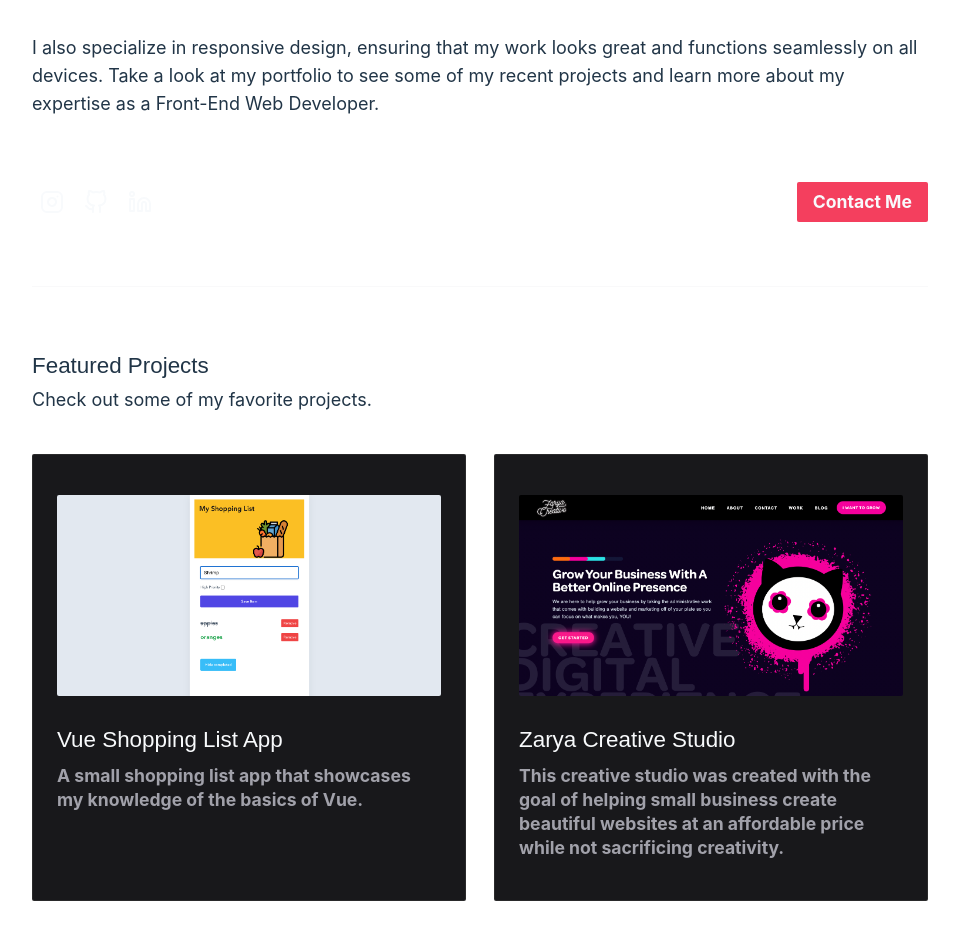
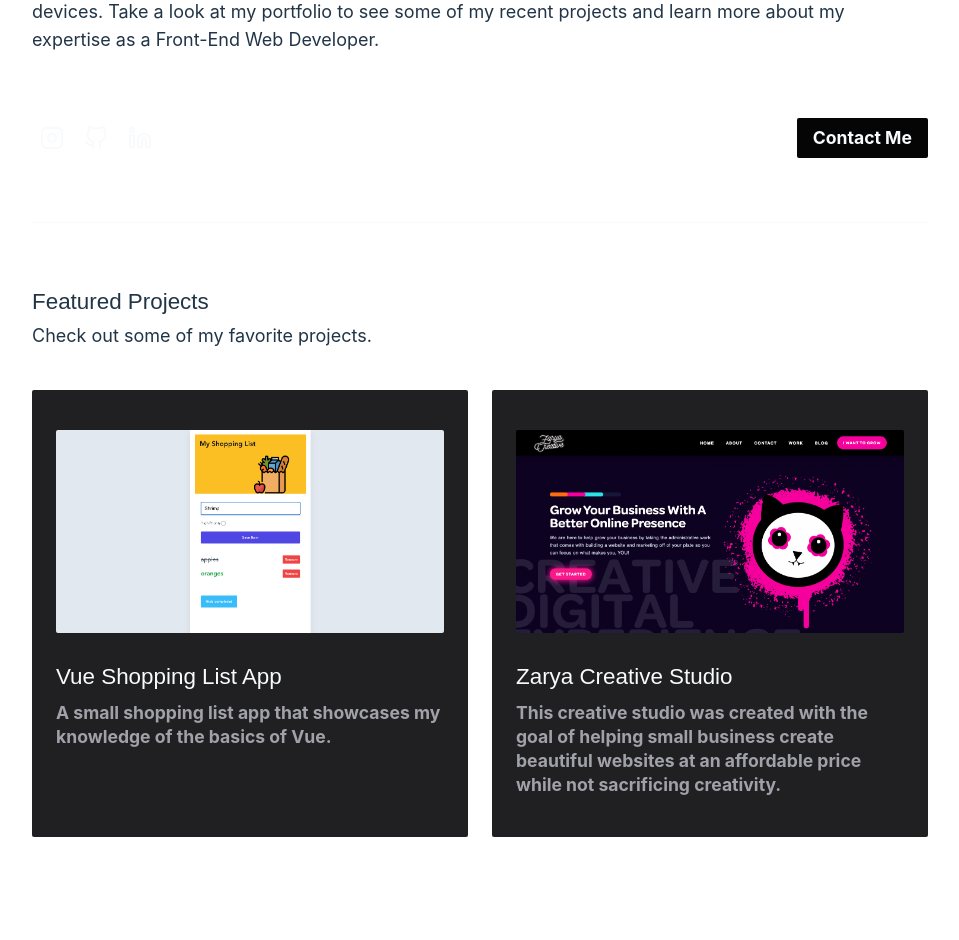
Before and after one commit to CodingGabe/init-portfolio-for--23, a Vue app: page / in a window 1280 px wide. Shown: the part 450-1390 px from the top of the page, without its empty margins (160-1119 px from the left). Built offline with nearby package versions, Linux system fonts and the light colour scheme; a web font is replaced by a local one.

Commit message:
fix desktop style, change colors, add hover to projects

```diff
--- a/src/components/FeaturedProjects.vue
+++ b/src/components/FeaturedProjects.vue
@@ -3,8 +3,8 @@
         <div class="flex flex-col gap-2 lg:gap-2">
             <h3>Featured Projects</h3>
             <p class="text-sm lg:text-lg slg:leading-8 leading-relaxed">Check out some of my favorite projects.</p>
-            <div class="grid grid-cols-1 lg:grid-cols-2 gap-7 pt-8 mx-auto">
-                <a href="https://gabes-shopping-list.netlify.app" class="flex flex-col w-full p-6 py-6 lg:p-6 lg:py-10 items-center gap-8 rounded-sm transition-colors border-[1px] bg-zinc-900 border-light" target="_blank">
+            <div class="grid grid-cols-1 lg:grid-cols-2 gap-7 pt-8 mx-auto sm:gap-6">
+                <a href="https://gabes-shopping-list.netlify.app" class="flex flex-col w-full p-6 py-6 lg:p-6 lg:py-10 items-center gap-8 rounded-sm transition bg-dusk md:hover:scale-110" target="_blank">
                     <img src="../assets/shopping-app.png" alt="Shopping App" class="w-full object-cover rounded-sm">
                     <div class="flex-flex-col justify-between gap-4">
                         <h3 class="mb-3">Vue Shopping List App</h3>
@@ -12,7 +12,7 @@
 
                     </div>
                 </a>
-                <a href="https://sombruh.webflow.io/" class="flex flex-col w-full p-6 py-6 lg:p-6 lg:py-10 items-center gap-8 rounded-sm transition-colors border-[1px] bg-zinc-900 border-light" target="_blank">
+                <a href="https://sombruh.webflow.io/" class="flex flex-col w-full p-6 py-6 lg:p-6 lg:py-10 items-center gap-8 rounded-sm bg-dusk transition md:hover:scale-110" target="_blank">
                     <img src="../assets/zarya.png" alt="Zarya Creative" class="w-full object-cover rounded-sm">
                     <div class="flex-flex-col justify-between gap-4">
                         <h3 class="mb-3">Zarya Creative Studio</h3>
--- a/src/style.css
+++ b/src/style.css
@@ -11,7 +11,7 @@
 
   color-scheme: light dark;
   color: rgba(255, 255, 255, 0.87);
-  background-color: rgb(24 24 27);
+  background-color: rgb(21 21 21);
 
   font-synthesis: none;
   text-rendering: optimizeLegibility;
@@ -105,3 +105,10 @@ button:focus-visible {
     background-color: #f9f9f9;
   }
 }
+
+@media (max-width: 576px ) {
+  .container {
+    padding-left: 2rem;
+    padding-right: 2rem;
+  }
+}
--- a/src/views/Home.vue
+++ b/src/views/Home.vue
@@ -23,7 +23,7 @@
                 </a>
             </div>
             <!-- Contact Button -->
-            <a href="mailto:gabeamaya2@gmail.com" class="bg-rose-500 hover:bg-rose-700 px-2 py-2 rounded-sm w-fit md:px-4 slg:px-6 slg:py3 transition-colors">Contact Me</a>
+            <a href="mailto:gabeamaya2@gmail.com" class="bg-rich-black hover:bg-zinc-900 px-2 py-2 rounded-sm w-fit md:px-4 slg:px-6 slg:py3 transition-colors border-0">Contact Me</a>
         </div>
         <hr class="border-0 h-[4px] opacity-25">
         <featured-projects />
@@ -65,10 +65,12 @@ h1 {
     font-weight: normal;
     color: rgb(161 161 170);
 }
+@media (min-width: 640px) {
+    section.hero {
+        padding: 8rem 0 5.75rem 0;
+    }
+}
 @media (min-width: 392px) {
-    section.hero {
-        padding: 12rem 0 5.75rem 0;
-    }
     h1 {
         font-size: 3.75rem;
     }
--- a/src/views/Projects.vue
+++ b/src/views/Projects.vue
@@ -1,6 +1,6 @@
 <template>
   <section class="projects">
-    <div class="w-full max-w-screen-lg mx-auto pb-24 sm:px-16 slg:px-24 lg:mt-48 lg:mt-58 px-4">
+    <div class="w-full max-w-screen-lg mx-auto pb-24 sm:px-16 slg:px-24 lg:mt-24 slg:mt-36 px-4">
       <div class="flex flex-col gap-8 w-full lg:gap-12">
         <h1>My Projects</h1>
         <p class="text-sm lg:text-lg slg:leading-8 leading-relaxed">Full list of my most recent projects showcasing my skills in Development and Design.</p>
@@ -25,7 +25,7 @@
             <!-- Project content -->
             <div class="flex flex-col items-left gap-6">
               <h3>Zarya Creative Studio</h3>
-              <p class="text-sm lg:text-lg slg:leading-8 leading-relaxed">A beautiful website crafted by me in Webflow.  Main goal was to really flex my design skills and think outside of the norm. This agency is for small business' to hire my friend and I for creative services at an affordable rate.</p>
+              <p>A beautiful website crafted by me in Webflow.  Main goal was to really flex my design skills and think outside of the norm. This agency is for small business' to hire my friend and I for creative services at an affordable rate.</p>
               <a href="https://gabes-shopping-list.netlify.app" class="px-2 py-2 rounded-md transition-colors border-[1px] w-fit text-sm md:px-4 slg:px-6 bg-teal-500 border-black hover:bg-teal-700">View Site</a>
             </div>
           </div>
--- a/src/views/Shop.vue
+++ b/src/views/Shop.vue
@@ -1,6 +1,6 @@
 <template>
   <section class="shop">
-    <div class="w-full max-w-screen-lg mx-auto pb-24 sm:px-16 slg:px-24 lg:mt-48 lg:mt-58 px-4">
+    <div class="w-full max-w-screen-lg mx-auto pb-24 sm:px-16 slg:px-24 lg:mt-24 px-4">
       <div class="flex flex-col gap-8 w-full lg:gap-12">
         <h1>My Shop - Coming Soon</h1>
         <hr class="border-0 opacity-25 h-[4px]">
--- a/tailwind.config.cjs
+++ b/tailwind.config.cjs
@@ -13,7 +13,12 @@ module.exports = {
       '4': '4px',
       '6': '6px'
     },
-    extend: {},
+    extend: {
+      colors: {
+        'rich-black': '#050505',
+        'dusk': '#202022',
+      }
+    },
   },
   plugins: [],
 }
```
